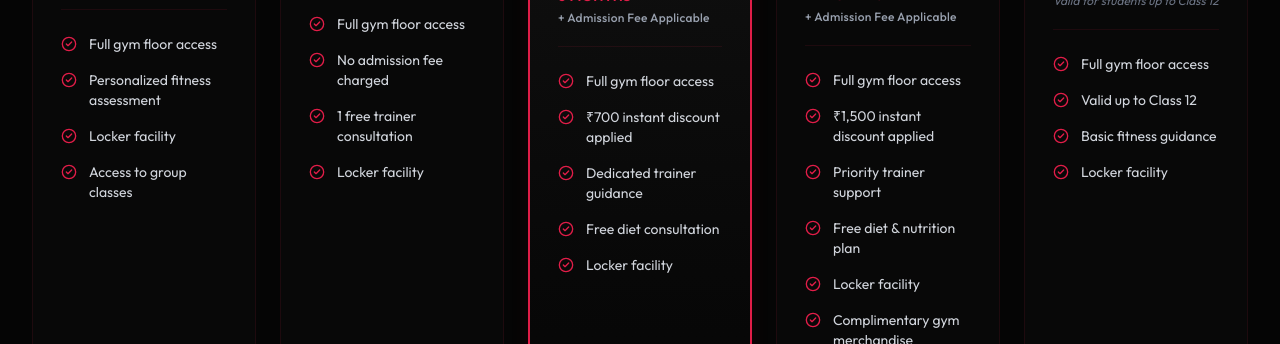
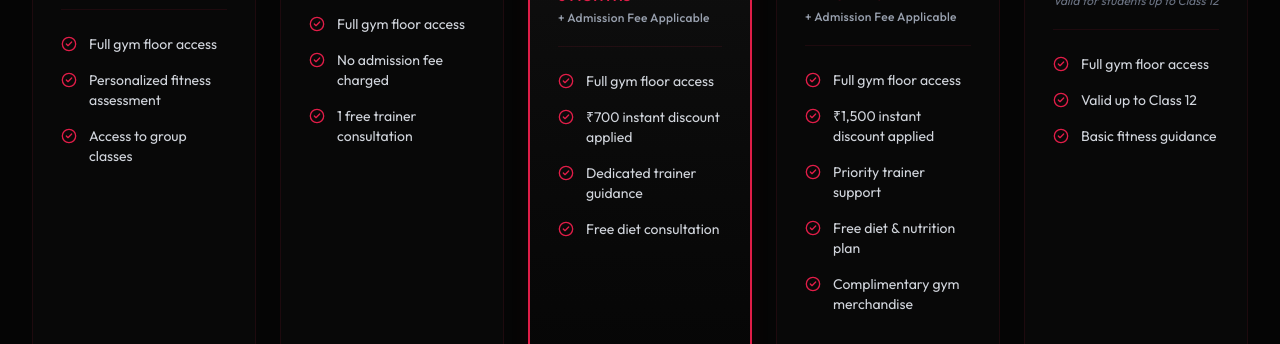
Before and after one commit to aswanth-kt/Ella_Fitness_Centre, a React (Vite) app in the folder frontend/: page / in a window 1280 px wide. Shown: the part 2820-3164 px from the top of the page. Built offline with nearby package versions, Linux system fonts and the light colour scheme; no server answers; a web font is replaced by a local one.

Commit message:
fix: remove 'Locker facility' from membership plans benefits

```diff
--- a/frontend/src/constants/membershipPlans.js
+++ b/frontend/src/constants/membershipPlans.js
@@ -8,7 +8,6 @@ export const membershipPlans = [
     benefits: [
       "Full gym floor access",
       "Personalized fitness assessment",
-      "Locker facility",
       "Access to group classes",
     ],
   },
@@ -23,7 +22,6 @@ export const membershipPlans = [
       "Full gym floor access",
       "No admission fee charged",
       "1 free trainer consultation",
-      "Locker facility",
     ],
   },
   {
@@ -39,7 +37,6 @@ export const membershipPlans = [
       "₹700 instant discount applied",
       "Dedicated trainer guidance",
       "Free diet consultation",
-      "Locker facility",
     ],
   },
   {
@@ -55,7 +52,6 @@ export const membershipPlans = [
       "₹1,500 instant discount applied",
       "Priority trainer support",
       "Free diet & nutrition plan",
-      "Locker facility",
       "Complimentary gym merchandise",
     ],
   },
@@ -72,7 +68,6 @@ export const membershipPlans = [
       "Full gym floor access",
       "Valid up to Class 12",
       "Basic fitness guidance",
-      "Locker facility",
     ],
   },
 ];
```
